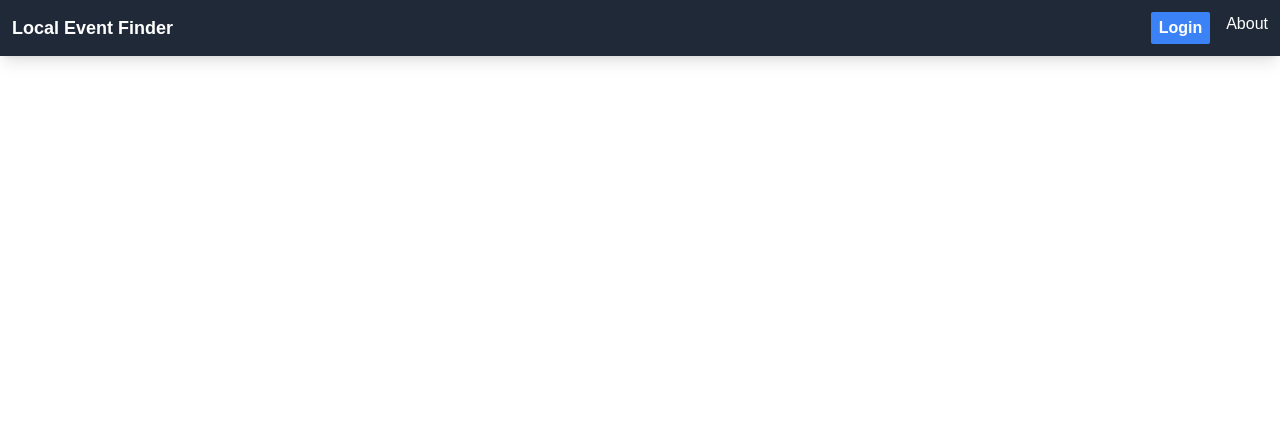
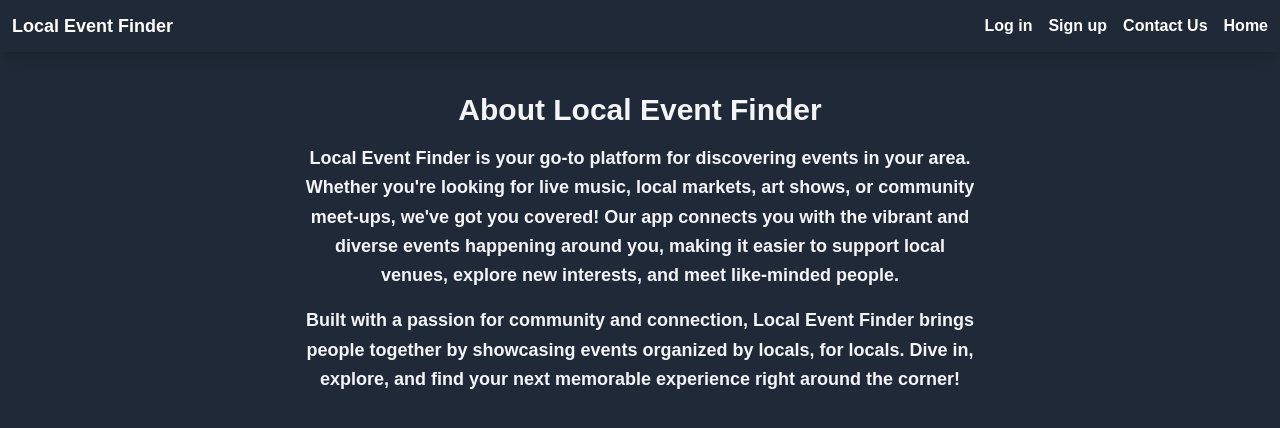
Before and after one commit to lustarm/localeventfinder, a React (Vite) app: page /about in a window 1280 px wide. Shown: the top 428 px of the page. Built offline with nearby package versions, Linux system fonts and the light colour scheme; a web font is replaced by a local one.

Commit message:
some slight styling changes

```diff
--- a/src/components/navbar.jsx
+++ b/src/components/navbar.jsx
@@ -1,20 +1,33 @@
-import { Link } from "react-router-dom";
+import { Link, useLocation } from 'react-router-dom';
 
 const Navbar = () => {
+    const location = useLocation();
+    const isAboutPage = location.pathname === '/about';
+
     return (
         <nav className="bg-gray-800 text-white p-3 shadow-lg">
             <div className="font-gae container mx-auto flex justify-between items-center">
                 <div className="font-bold text-lg">Local Event Finder</div>
                 <ul className="flex space-x-4">
                     <li>
-                        <button className="bg-blue-500 hover:bg-blue-600
-                            text-white font-semibold py-1 px-2 rounded-sm">
-                            Login
-                        </button>
+                        <Link to="/login" className="hover:text-blue-400 font-semibold">
+                            Log in
+                        </Link>
                     </li>
                     <li>
-                        <Link to="/about" className="hover:text-blue-400">
-                            About
+                        <Link to="/signup" className="hover:text-blue-400 font-semibold">
+                            Sign up
+                        </Link>
+                    </li>
+                    <li>
+                        <Link to="/contact" className="hover:text-blue-400 font-semibold">
+                            Contact Us
+                        </Link>
+                    </li>
+                    <li>
+                        <Link to={isAboutPage ? "/" : "/about"} className="hover:text-blue-400
+                                                                            font-semibold">
+                            {isAboutPage ? "Home" : "About"}
                         </Link>
                     </li>
                 </ul>
--- a/src/error-page.jsx
+++ b/src/error-page.jsx
@@ -5,7 +5,7 @@ export default function ErrorPage() {
     console.error(error);
 
     return (
-        <div className="font-gae text-3xl flex flex-col items-center justify-center py-10">
+        <div className="min-h-screen bg-gray-800 font-gae text-3xl flex flex-col items-center justify-center">
             {/* this looks crazy i cant lie */}
             <h1>Oops!</h1>
             {error ? (
--- a/src/routes/about.jsx
+++ b/src/routes/about.jsx
@@ -2,10 +2,22 @@ import Navbar from "../components/navbar"
 
 const About = () => {
     return (
-        <div>
+        <div className="min-h-screen bg-gray-800 flex flex-col text-gray-100">
             <Navbar />
+            <div className="flex flex-col items-center justify-center py-10 px-6
+                            font-gae">
+                <h1 className="text-3xl font-bold mb-4">
+                    About Local Event Finder
+                </h1>
+                <p className="font-semibold text-lg max-w-2xl text-center leading-relaxed">
+                    Local Event Finder is your go-to platform for discovering events in your area. Whether you're looking for live music, local markets, art shows, or community meet-ups, we've got you covered! Our app connects you with the vibrant and diverse events happening around you, making it easier to support local venues, explore new interests, and meet like-minded people.
+                </p>
+                <p className="font-semibold text-lg max-w-2xl text-center leading-relaxed mt-4">
+                    Built with a passion for community and connection, Local Event Finder brings people together by showcasing events organized by locals, for locals. Dive in, explore, and find your next memorable experience right around the corner!
+                </p>
+            </div>
         </div>
     )
 }
 
-export default About
+export default About;
--- a/src/routes/home.jsx
+++ b/src/routes/home.jsx
@@ -7,7 +7,7 @@ import FVStore from "../assets/fruit-veg-store.jpg"
 
 const Home = () => {
     return (
-        <div className="min-h-screen bg-gray-800 flex flex-col">
+        <div className="min-h-screen bg-gray-800 flex flex-col text-white">
             <Navbar />
             <div className="flex flex-row items-center justify-center py-10">
                 <h1 className="text-3xl font-gae font-bold text-white">
@@ -16,17 +16,17 @@ const Home = () => {
             </div>
             <div className="grid grid-cols-1 md:grid-cols-3 gap-4 p-10 font-gae">
                 <div className="bg-cover bg-center h-64 rounded-lg" style={{ backgroundImage: `url(${Carpenter})` }}>
-                    <div className="flex items-center justify-center h-full bg-gray-50/50 rounded-lg">
+                    <div className="flex items-center justify-center h-full bg-black/50 rounded-lg">
                         <h2 className="text-white text-xl font-semibold">From Carpentry Workshops</h2>
                     </div>
                 </div>
                 <div className="bg-cover bg-center h-64 rounded-lg" style={{ backgroundImage: `url(${Coffee})` }}>
-                    <div className="flex items-center justify-center h-full bg-gray-50/50 rounded-lg">
+                    <div className="flex items-center justify-center h-full bg-black/50 rounded-lg">
                         <h2 className="text-white text-xl font-semibold">to Coffee Tastings</h2>
                     </div>
                 </div>
                 <div className="bg-cover bg-center h-64 rounded-lg" style={{ backgroundImage: `url(${FVStore})` }}>
-                    <div className="flex items-center justify-center h-full bg-gray-50/50 rounded-lg">
+                    <div className="flex items-center justify-center h-full bg-black/50 rounded-lg">
                         <h2 className="text-white text-xl font-semibold"> and even Farmers' Markets</h2>
                     </div>
                 </div>
@@ -39,6 +39,9 @@ const Home = () => {
                     If you would like to add your store please contact us at placeholder@place.holder
                 </p>
             </div>
+            <div>
+
+            </div>
         </div>
     );
 }
```
